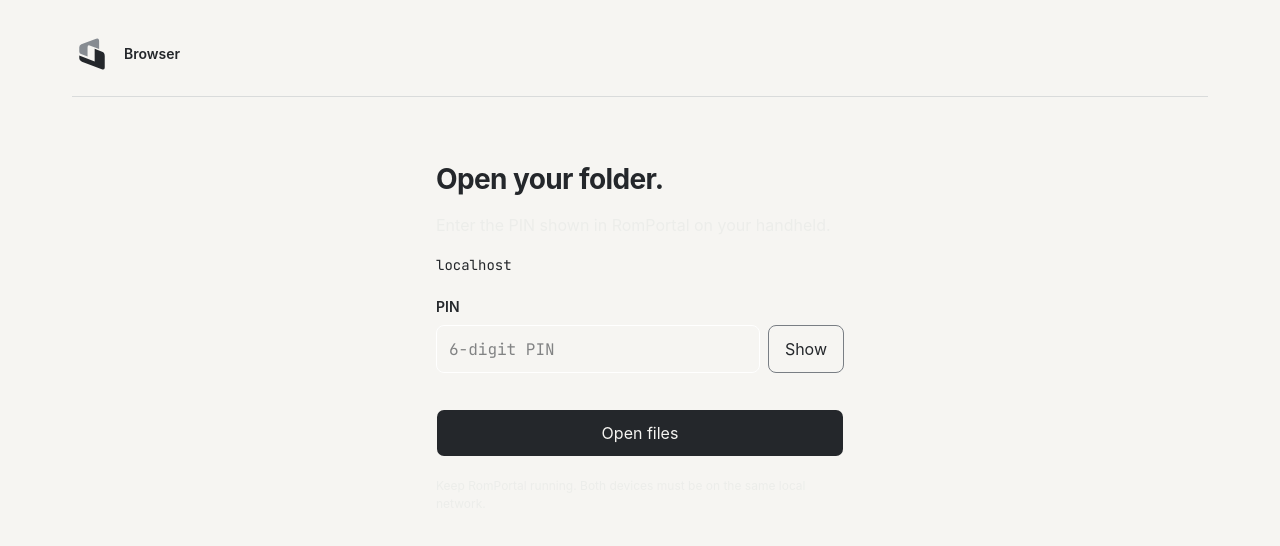
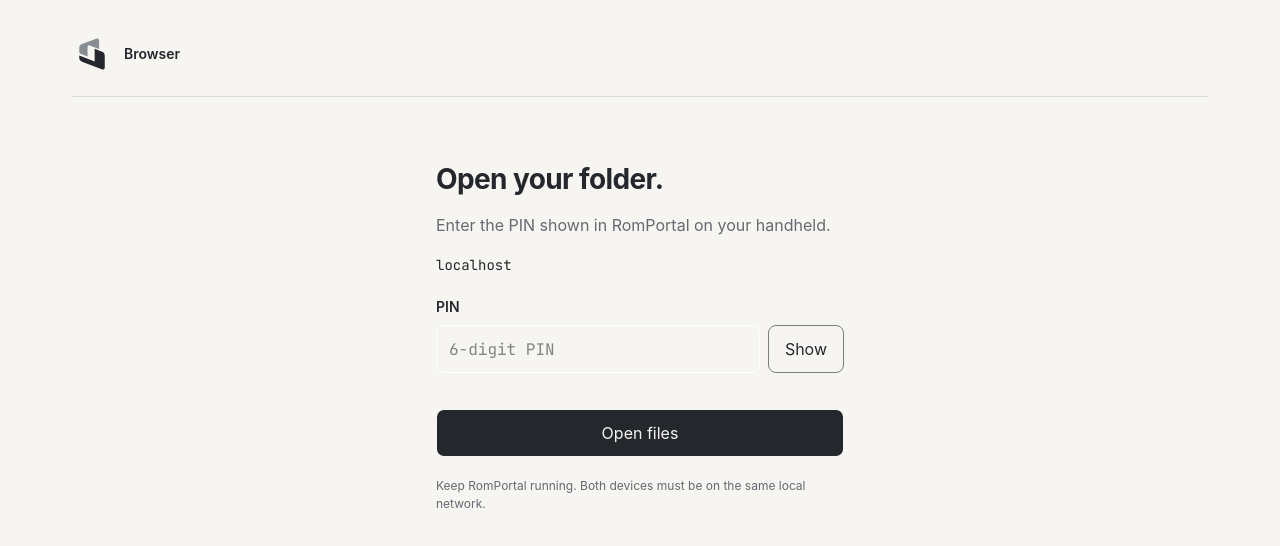
Before and after one commit to adissass/rom-portal, a React (Vite) app in the folder web/: page / in a window 1280 px wide. Shown: the top 546 px of the page. Built offline with nearby package versions, Linux system fonts and the light colour scheme; a web font is replaced by a local one.

Commit message:
fix(web): restore muted text contrast

```diff
--- a/web/src/index.css
+++ b/web/src/index.css
@@ -74,12 +74,12 @@ body { margin: 0; min-width: 320px; min-height: 100svh; }
 button, input { font: inherit; }
 :focus-visible { outline: 3px solid var(--focus); outline-offset: 3px; }
 .login-page { min-height: 100svh; max-width: 1200px; margin: 0 auto; padding: 32px; }
-.site-header { min-height: 65px; display: flex; align-items: flex-start; border-bottom: 1px solid var(--rp-divider); padding: 6px 4px 16px; color: var(--muted); font-size: 12px; line-height: 18px; }
+.site-header { min-height: 65px; display: flex; align-items: flex-start; border-bottom: 1px solid var(--rp-divider); padding: 6px 4px 16px; color: var(--rp-text-muted); font-size: 12px; line-height: 18px; }
 .brand { display: flex; align-items: center; gap: 16px; color: var(--text); font-size: 14px; font-weight: 600; line-height: 20px; }
 .brand-symbol { display: block; width: 32px; height: 32px; }
 .login-panel { width: min(100%, 408px); margin: 64px auto 0; }
 h1 { margin: 0; font-size: 28px; line-height: 36px; font-weight: 700; letter-spacing: -0.6px; }
-.login-help { margin: 16px 0 18px; color: var(--muted); font-size: 16px; line-height: 24px; }
+.login-help { margin: 16px 0 18px; color: var(--rp-text-muted); font-size: 16px; line-height: 24px; }
 .host-address { margin: 0 0 22px; font-family: 'JetBrains Mono', monospace; font-size: 14px; line-height: 20px; }
 label { display: block; margin-bottom: 8px; font-size: 14px; line-height: 20px; font-weight: 600; }
 .pin-row { display: flex; gap: 8px; align-items: stretch; }
@@ -90,7 +90,7 @@ label { display: block; margin-bottom: 8px; font-size: 14px; line-height: 20px;
 .form-message { min-height: 20px; margin: 8px 0 0; color: var(--danger); font-size: 14px; line-height: 20px; }
 .form-message p { margin: 0; }
 .form-message p + p { margin-top: 4px; }
-.network-help { margin: 20px 0 0; color: var(--muted); font-size: 12px; line-height: 18px; }
+.network-help { margin: 20px 0 0; color: var(--rp-text-muted); font-size: 12px; line-height: 18px; }
 
 @media (max-width: 1023px) { .login-page { padding: 24px; } }
 @media (max-width: 639px) { .login-page { padding: 16px; } .site-header { min-height: 65px; } .login-panel { margin-top: 40px; } }
```
